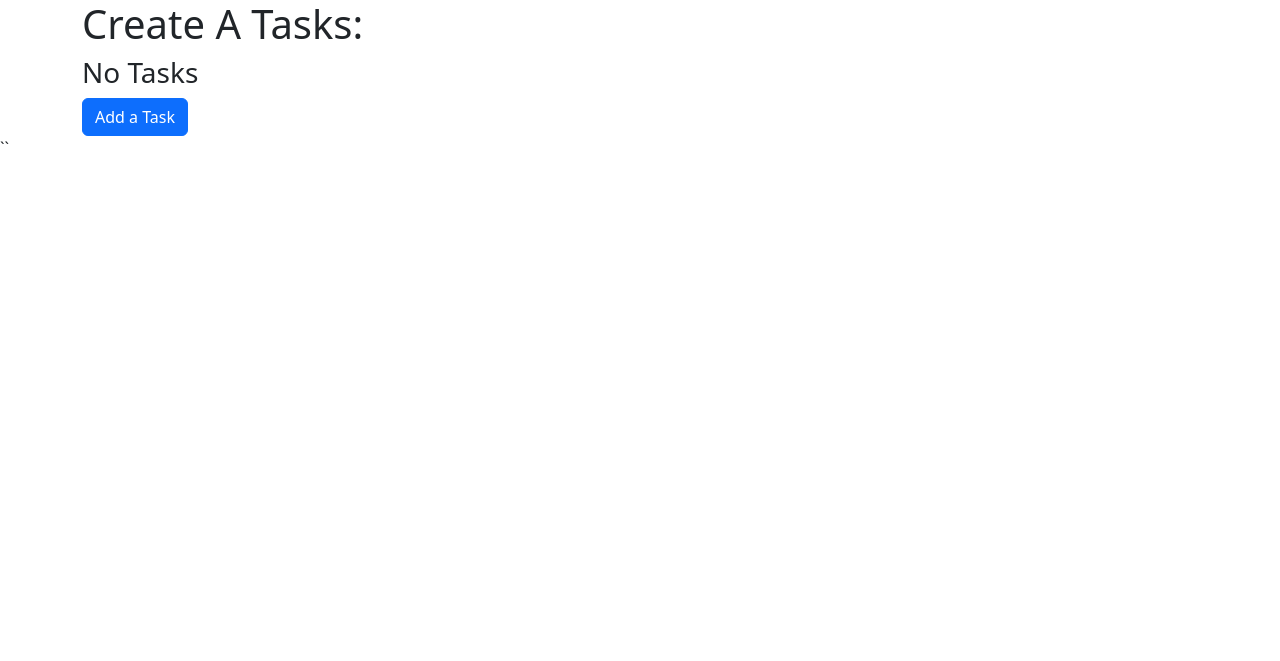
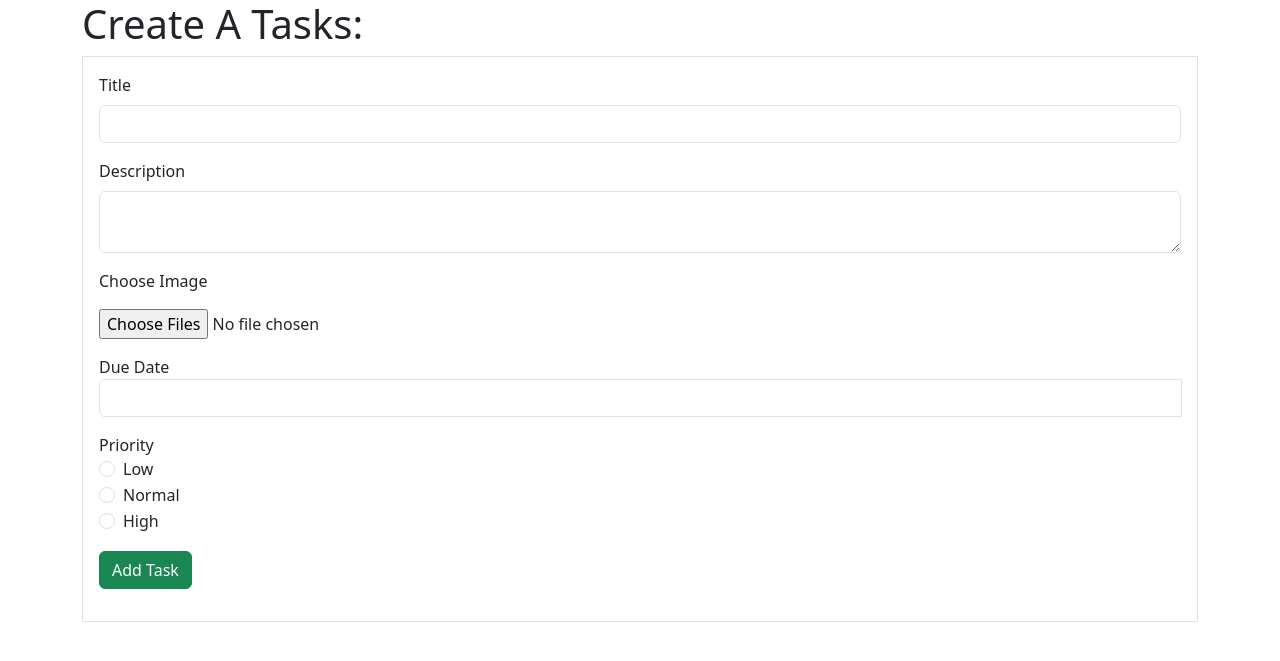
Before and after one commit to RaihanSarkar1/DjangoTask, a Django app: page /tasks/create in a window 1280 px wide. Shown: the top 661 px of the page. Run offline with Django 5.2, Linux system fonts and the light colour scheme; some libraries are stand-ins or nearby versions.

Commit message:
Created the task add form

```diff
--- a/tasks/templates/tasks/create.html
+++ b/tasks/templates/tasks/create.html
@@ -1,19 +1,97 @@
 {% extends "tasks/layout.html" %}
+{% block headers %}
 
+<!-- Include jQuery -->
+<script src="https://cdnjs.cloudflare.com/ajax/libs/jquery/1.12.4/jquery.min.js"></script>
+
+<!-- Include Moment.js -->
+<script src="https://cdnjs.cloudflare.com/ajax/libs/moment.js/2.15.1/moment.min.js"></script>
+
+<!-- Include Bootstrap JavaScript -->
+<script src="https://cdnjs.cloudflare.com/ajax/libs/twitter-bootstrap/3.3.7/js/bootstrap.min.js"></script>
+
+<!-- Include Bootstrap DateTimePicker -->
+<script src="https://cdnjs.cloudflare.com/ajax/libs/bootstrap-datetimepicker/4.7.14/js/bootstrap-datetimepicker.min.js"></script>
+
+<!-- Include Bootstrap DateTimePicker CSS -->
+<link rel="stylesheet" href="https://cdnjs.cloudflare.com/ajax/libs/bootstrap-datetimepicker/4.7.14/css/bootstrap-datetimepicker.min.css">
+
+
+{% endblock %}
 {% block body %}
 
     <div class="container">
         <h1>Create A Tasks:</h1>
-        {% if  tasks %}
-            <ul>
-                {% for task in tasks %}
-                    <li><a href="">{{ task }}</li>
-                {%endfor%}
-            </ul>
-            {% else %}
-            <h3> No Tasks </h3>
-        {% endif %}
-        <a href={% url 'task_app:addTask' %} class="btn btn-primary">Add a Task<a>
-    </div>
+        <form action="{% url 'work:create' %}" method="post" class="border p-3" multipart>
+            {% csrf_token %}
+            <fieldset>
+                {% if error_message %}<p><strong>{{ error_message }}</strong></p>{% endif %}
+
+                <div class="mb-3">
+                    <label for="title" class="form-label">Title</label><br>
+                    <input type="text" class="form-control" name="title" id="title"></input>
+                </div>
+                <div class="mb-3">
+                    <label for="description" class="form-label">Description</label><br>
+                    <textarea type="text" class="form-control" name="description" id="description"></textarea>
+                </div>
+                <div class="input-group mb-3">
+
+                    <div class="row">
+                        <div>
+                            <label class="custom-file-label" for="imageInput">Choose Image</label>
+                        </div>
+                        <div class="custom-file mt-3">
+                            <input type="file" class="custom-file-input" id="imageInput" aria-describedby="imageAddon" multiple accept="image/jpeg">
+                        </div>
+                    </div>
+
+                </div>
+                <div class='col-md-12 mb-3'>
+                    <div class="form-group">
+                       <label class="control-label">Due Date</label>
+                       <div class='input-group date' id='datetimepicker1'>
+                           <input type='text' class="form-control" />
+                           <span class="input-group-addon">
+                               <span class="glyphicon glyphicon-calendar"></span>
+                            </span>
+                        </div>
+                    </div>
+                </div>
+
+                <div class="">
+                    <label class="control-label">Priority</label>
+                     <div class="form-check">
+                        <input class="form-check-input" type="radio" name="priority" id="radioOption1" value="low">
+                        <label class="form-check-label" for="radioOption1">Low</label>
+                    </div>
+                    <div class="form-check">
+                        <input class="form-check-input" type="radio" name="priority" id="radioOption2" value="medium">
+                        <label class="form-check-label" for="radioOption2">Normal</label>
+                    </div>
+                    <div class="form-check">
+                        <input class="form-check-input" type="radio" name="priority" id="radioOption3" value="high">
+                        <label class="form-check-label" for="radioOption3">High</label>
+                    </div>
+                </div>
+
+
+
+
+
+            </fieldset>
+            <div class="mb-3 mt-3">
+                <button type="submit" class="btn btn-success">Add Task</button>
+            </div>
+        </form>
 
 {% endblock %}
+
+{% block scripts%}
+<script>
+    $(function () {
+        $('#datetimepicker1').datetimepicker();
+    });
+</script>
+
+{% endblock %}
--- a/tasks/templates/tasks/index.html
+++ b/tasks/templates/tasks/index.html
@@ -13,7 +13,7 @@
             {% else %}
             <h3> No Tasks </h3>
         {% endif %}
-        <a href={% url 'work:addTask' %} class="btn btn-primary">Add a Task<a>
+        <a href={% url 'work:create' %} class="btn btn-primary">Add a Task<a>
     </div>
 
 {% endblock %}
--- a/tasks/templates/tasks/layout.html
+++ b/tasks/templates/tasks/layout.html
@@ -9,13 +9,16 @@
     <script src="https://cdn.jsdelivr.net/npm/bootstrap@5.3.3/dist/js/bootstrap.bundle.min.js"
         integrity="sha384-YvpcrYf0tY3lHB60NNkmXc5s9fDVZLESaAA55NDzOxhy9GkcIdslK1eN7N6jIeHz"
         crossorigin="anonymous"></script>
+        {% block headers %}
+        {% endblock %}
     <title>Task Manager</title>
 </head>
 
 <body>
     {% block body %}
-    {% endblock %}``
-
+    {% endblock %}
+    {% block scripts %}
+    {% endblock %}
 </body>
 
 </html>
--- a/tasks/urls.py
+++ b/tasks/urls.py
@@ -5,7 +5,7 @@ from . import views
 app_name = "work"
 urlpatterns = [
     path("", views.index, name="index"),
-    path("create", views.create, name="addTask"),
+    path("create", views.create, name="create"),
 
     # API URLS
     path('list/', views.TaskListView.as_view(), name='Task-list'),
```
